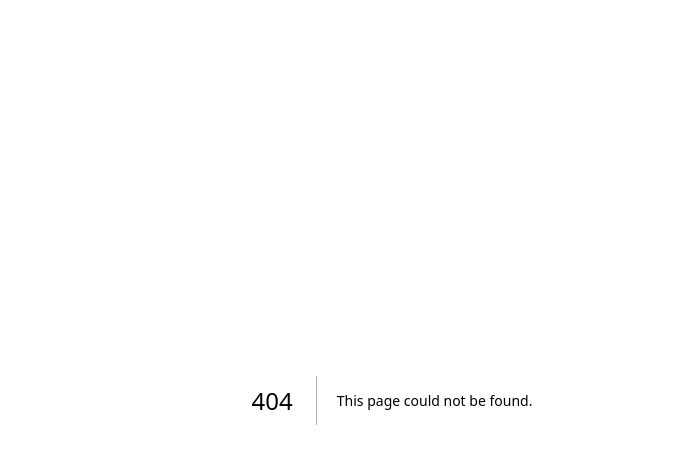
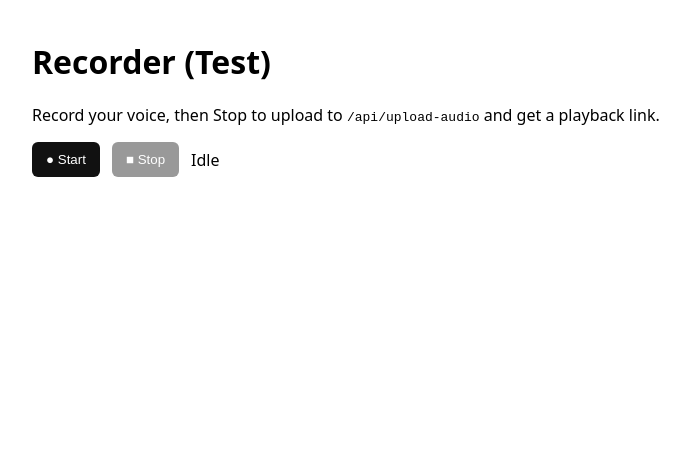
Before and after one commit to an170787-rekonet/rekonet, a Next.js app: page /recorder in a window 1280 px wide. Before the commit this address had no page. Shown: the top 464 px of the page, without its empty margins (248-938 px from the left). Built offline with nearby package versions, Linux system fonts and the light colour scheme.

Commit message:
Create page.jsx

```diff
--- /dev/null
+++ b/app/recorder/page.jsx
@@ -0,0 +1,191 @@
+'use client';
+import { useEffect, useRef, useState } from 'react';
+
+/**
+ * Minimal Recorder Page: Record → Stop → Upload → Play
+ * - Uses MediaRecorder (browser) to capture mic as audio/webm.
+ * - On Stop: uploads blob to /api/upload-audio as multipart/form-data.
+ * - Expects API to return: { ok, path, signedUrl, mime, durationMs }.
+ * - Shows an <audio> player bound to the signed URL.
+ *
+ * Notes:
+ * - Works in Chrome/Edge. Safari may use audio/mp4; this page requests webm first.
+ * - If permissions are blocked, you’ll see an error with a help tip.
+ */
+
+export default function RecorderPage() {
+  const [isSupported, setIsSupported] = useState(true);
+  const [isRecording, setIsRecording] = useState(false);
+  const [error, setError] = useState('');
+  const [playbackUrl, setPlaybackUrl] = useState('');
+  const [elapsedMs, setElapsedMs] = useState(0);
+  const [uploading, setUploading] = useState(false);
+  const [lastPath, setLastPath] = useState('');
+
+  const mediaStreamRef = useRef(null);
+  const mediaRecorderRef = useRef(null);
+  const chunksRef = useRef([]);
+  const startedAtRef = useRef(0);
+  const timerRef = useRef(null);
+
+  useEffect(() => {
+    // Feature detection
+    if (typeof window === 'undefined' || !navigator?.mediaDevices?.getUserMedia || !window.MediaRecorder) {
+      setIsSupported(false);
+    }
+    return () => {
+      if (timerRef.current) clearInterval(timerRef.current);
+      stopTracks(mediaStreamRef.current);
+    };
+  }, []);
+
+  function stopTracks(stream) {
+    if (!stream) return;
+    stream.getTracks().forEach((t) => t.stop());
+  }
+
+  async function startRecording() {
+    setError('');
+    setPlaybackUrl('');
+    setLastPath('');
+    setElapsedMs(0);
+
+    try {
+      const stream = await navigator.mediaDevices.getUserMedia({ audio: true });
+      mediaStreamRef.current = stream;
+
+      // Try webm; browsers that don’t support it will throw, we’ll catch and show a message.
+      const options = { mimeType: 'audio/webm;codecs=opus' };
+      const mr = new MediaRecorder(stream, options);
+      mediaRecorderRef.current = mr;
+
+      chunksRef.current = [];
+      mr.ondataavailable = (e) => {
+        if (e.data && e.data.size > 0) chunksRef.current.push(e.data);
+      };
+
+      mr.onstart = () => {
+        startedAtRef.current = Date.now();
+        setIsRecording(true);
+        timerRef.current = setInterval(() => {
+          setElapsedMs(Date.now() - startedAtRef.current);
+        }, 100);
+      };
+
+      mr.onstop = async () => {
+        if (timerRef.current) clearInterval(timerRef.current);
+        setIsRecording(false);
+        stopTracks(mediaStreamRef.current);
+
+        const blob = new Blob(chunksRef.current, { type: 'audio/webm' });
+        await handleStopRecording(blob, elapsedMs);
+      };
+
+      mr.start();
+    } catch (e) {
+      console.error(e);
+      setError(
+        'Could not start recording. Check microphone permissions. If you’re on Safari, try Chrome/Edge or allow mic access.'
+      );
+      setIsSupported(!!window.MediaRecorder);
+    }
+  }
+
+  function stopRecording() {
+    try {
+      mediaRecorderRef.current?.stop();
+    } catch (e) {
+      console.error(e);
+      setError('Stopping recorder failed. Try again.');
+    }
+  }
+
+  async function uploadAudioBlob(blob, { userId = 'anon', roleId, durationMs }) {
+    const form = new FormData();
+    const file = new File([blob], 'recording.webm', { type: 'audio/webm' });
+    form.append('file', file);
+    form.append('user_id', userId);
+    if (roleId) form.append('role_id', roleId);
+    if (durationMs) form.append('duration_ms', String(durationMs));
+
+    const res = await fetch('/api/upload-audio', { method: 'POST', body: form });
+    const data = await res.json().catch(() => ({}));
+    if (!res.ok || !data?.ok) {
+      throw new Error(data?.error || 'Upload failed');
+    }
+    return data;
+  }
+
+  async function handleStopRecording(blob, ms) {
+    try {
+      setUploading(true);
+      const result = await uploadAudioBlob(blob, { userId: 'anon', roleId: 'interview', durationMs: ms });
+      setPlaybackUrl(result.signedUrl);
+      setLastPath(result.path || '');
+    } catch (e) {
+      console.error(e);
+      setError(e.message || 'Upload failed');
+    } finally {
+      setUploading(false);
+    }
+  }
+
+  const mm = Math.floor(elapsedMs / 60000);
+  const ss = Math.floor((elapsedMs % 60000) / 1000).toString().padStart(2, '0');
+
+  return (
+    <div style={{ maxWidth: 720, margin: '40px auto', padding: '0 16px', fontFamily: 'system-ui, Arial' }}>
+      <h1>Recorder (Test)</h1>
+      <p>Record your voice, then Stop to upload to <code>/api/upload-audio</code> and get a playback link.</p>
+
+      {!isSupported && (
+        <div style={{ padding: 12, background: '#fff3cd', border: '1px solid #ffeeba', borderRadius: 6, marginBottom: 12 }}>
+          Your browser does not support MediaRecorder. Try Chrome or Edge on desktop.
+        </div>
+      )}
+
+      {error && (
+        <div style={{ padding: 12, background: '#f8d7da', border: '1px solid #f5c2c7', borderRadius: 6, marginBottom: 12 }}>
+          <strong>Error:</strong> {error}
+        </div>
+      )}
+
+      <div style={{ display: 'flex', gap: 12, alignItems: 'center', marginBottom: 8 }}>
+        <button
+          onClick={startRecording}
+          disabled={isRecording || !isSupported}
+          style={{ padding: '10px 14px', background: '#111', color: '#fff', borderRadius: 6, border: 0 }}
+        >
+          ● Start
+        </button>
+        <button
+          onClick={stopRecording}
+          disabled={!isRecording}
+          style={{ padding: '10px 14px', background: isRecording ? '#e11d48' : '#999', color: '#fff', borderRadius: 6, border: 0 }}
+        >
+          ■ Stop
+        </button>
+        <span style={{ fontVariantNumeric: 'tabular-nums' }}>
+          {isRecording ? `Recording… ${mm}:${ss}` : 'Idle'}
+          {uploading ? ' • Uploading…' : ''}
+        </span>
+      </div>
+
+      {lastPath && (
+        <div style={{ marginBottom: 8 }}>
+          <div style={{ fontSize: 12, color: '#666' }}>Stored path:</div>
+          <code style={{ fontSize: 12 }}>{lastPath}</code>
+        </div>
+      )}
+
+      {playbackUrl && (
+        <div style={{ marginTop: 12 }}>
+          <audio controls src={playbackUrl} style={{ width: '100%' }} />
+          <div style={{ fontSize: 12, color: '#666', marginTop: 6 }}>
+            Playback uses a signed URL (expires in ~1 hour).
+          </div>
+        </div>
+      )}
+    </div>
+  );
+}
```
